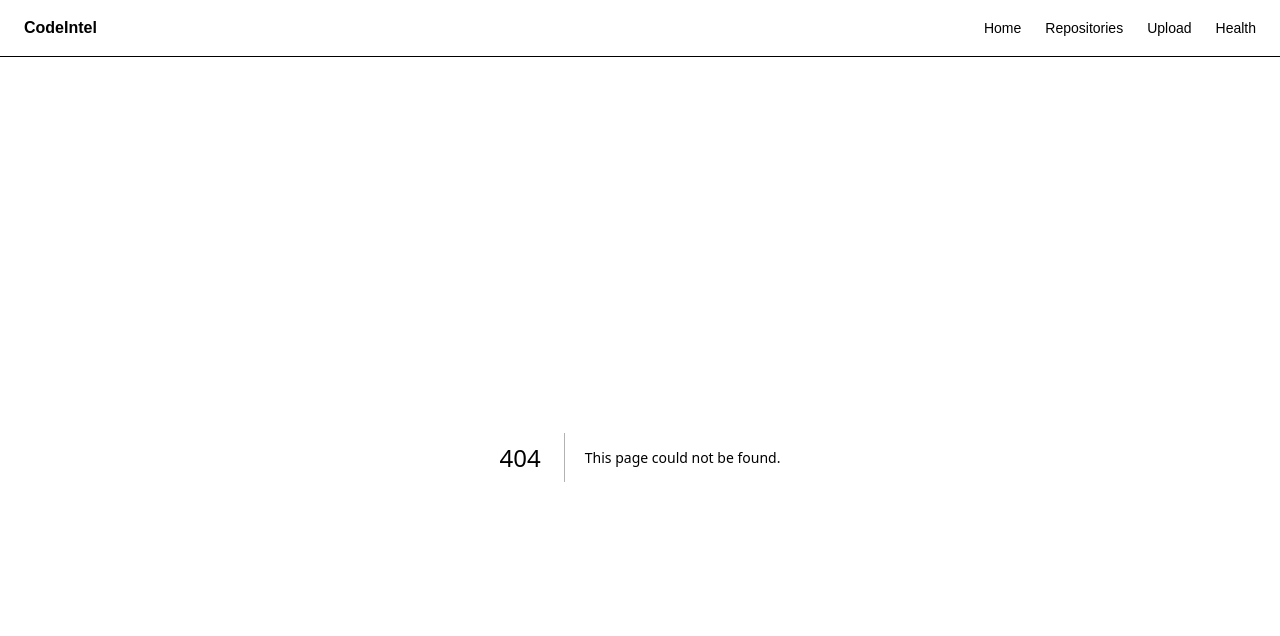
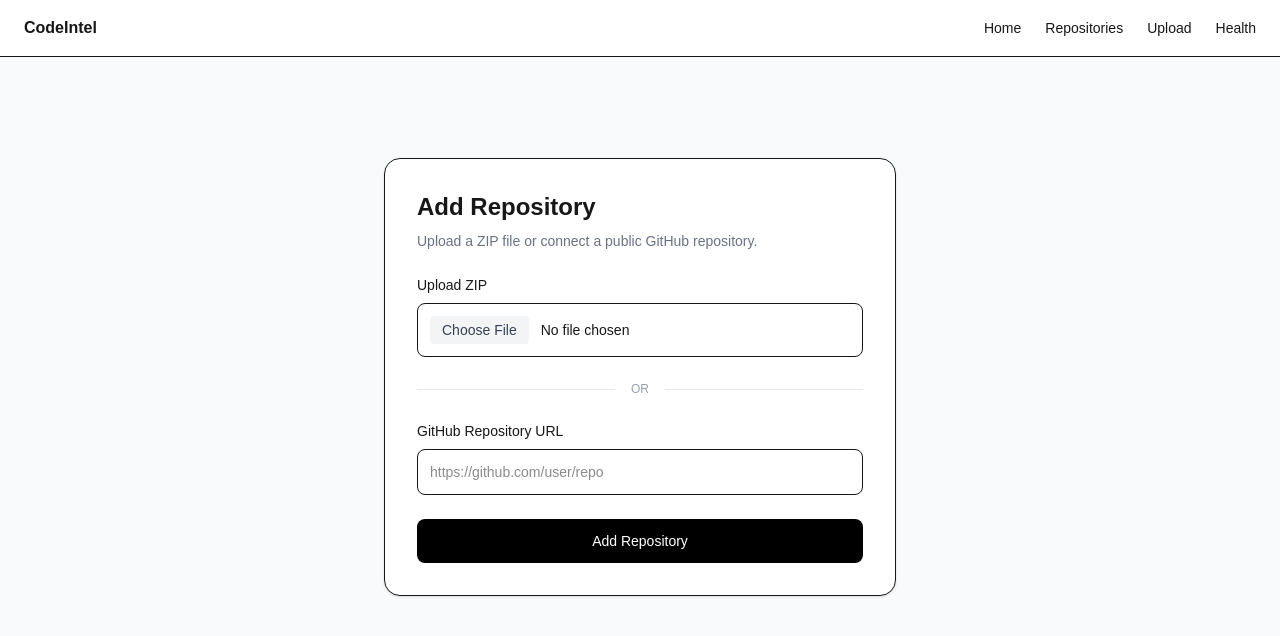
Before and after one commit to om2137/navigate-code, a Next.js app: page /upload in a window 1280 px wide. Before the commit this address had no page. Shown: the top 636 px of the page. Built offline with nearby package versions, Linux system fonts and the light colour scheme.

Commit message:
repo uploader main page and component

```diff
--- /dev/null
+++ b/app/upload/page.tsx
@@ -0,0 +1,9 @@
+import RepoUploader from "@/components/RepoUploader";
+
+export default function page() {
+  return (
+    <div className="h-[calc(100vh-160px)] w-full flex items-center justify-center">
+        <RepoUploader />
+    </div>
+  )
+}
--- /dev/null
+++ b/components/RepoUploader.tsx
@@ -0,0 +1,136 @@
+"use client"
+
+import { FormEvent, useState } from "react"
+import { useRouter } from "next/navigation"
+
+export default function RepoUploader() {
+  const router = useRouter()
+
+  const [zipFile, setZipFile] = useState<File | null>(null)
+  const [githubUrl, setGithubUrl] = useState("")
+  const [loading, setLoading] = useState(false)
+  const [message, setMessage] = useState<string | null>(null)
+
+  async function handleSubmit(e: FormEvent) {
+    e.preventDefault()
+
+    if (!zipFile && !githubUrl) {
+      setMessage("Please upload a ZIP file or provide a GitHub URL.")
+      return
+    }
+
+    setLoading(true)
+    setMessage(null)
+
+    try {
+      const formData = new FormData()
+
+      if (zipFile) {
+        formData.append("zip", zipFile)
+      }
+
+      if (githubUrl) {
+        formData.append("githubUrl", githubUrl)
+      }
+
+      const res = await fetch("/api/ingest", {
+        method: "POST",
+        body: formData,
+      })
+
+      const data = await res.json()
+
+      if (!res.ok) {
+        throw new Error(data.error || "Failed to ingest repository")
+      }
+
+      if (data.alreadyIndexed) {
+        router.push(`/repos`)
+        return
+      }
+
+      router.push(`/repos`)
+
+    // eslint-disable-next-line @typescript-eslint/no-explicit-any
+    } catch (err: any) {
+      setMessage(err.message)
+    } finally {
+      setLoading(false)
+    }
+  }
+
+  return (
+    <div className="min-h-screen w-full flex items-center justify-center bg-gray-50 px-4">
+      <div className="w-full max-w-lg bg-white rounded-2xl shadow-sm border p-8">
+        <h1 className="text-2xl font-semibold mb-2">
+          Add Repository
+        </h1>
+
+        <p className="text-sm text-gray-500 mb-6">
+          Upload a ZIP file or connect a public GitHub repository.
+        </p>
+
+        <form onSubmit={handleSubmit} className="space-y-6">
+          {/* ZIP Upload */}
+          <div>
+            <label className="block text-sm font-medium mb-2">
+              Upload ZIP
+            </label>
+
+            <input
+              type="file"
+              accept=".zip"
+              onChange={(e) =>
+                setZipFile(e.target.files?.[0] || null)
+              }
+              className="w-full border rounded-lg p-3 text-sm file:mr-3 file:px-3 file:py-1 file:rounded file:border-0 file:bg-gray-100 file:text-gray-700 hover:file:bg-gray-200 transition"
+            />
+          </div>
+
+          <div className="flex items-center gap-4">
+            <div className="flex-1 h-px bg-gray-200" />
+            <span className="text-xs text-gray-400 uppercase">
+              Or
+            </span>
+            <div className="flex-1 h-px bg-gray-200" />
+          </div>
+
+          {/* GitHub URL */}
+          <div>
+            <label className="block text-sm font-medium mb-2">
+              GitHub Repository URL
+            </label>
+
+            <input
+              type="text"
+              placeholder="https://github.com/user/repo"
+              value={githubUrl}
+              onChange={(e) => setGithubUrl(e.target.value)}
+              className="w-full border rounded-lg p-3 text-sm focus:ring-2 focus:ring-black focus:outline-none transition"
+            />
+          </div>
+
+          <button
+            type="submit"
+            disabled={loading}
+            className={`w-full py-3 rounded-lg text-sm font-medium transition
+              ${
+                loading
+                  ? "bg-gray-300 text-gray-500 cursor-not-allowed"
+                  : "bg-black text-white hover:bg-gray-800"
+              }
+            `}
+          >
+            {loading ? "Indexing repository..." : "Add Repository"}
+          </button>
+        </form>
+
+        {message && (
+          <div className="mt-6 text-sm text-center text-red-500">
+            {message}
+          </div>
+        )}
+      </div>
+    </div>
+  )
+}
```
